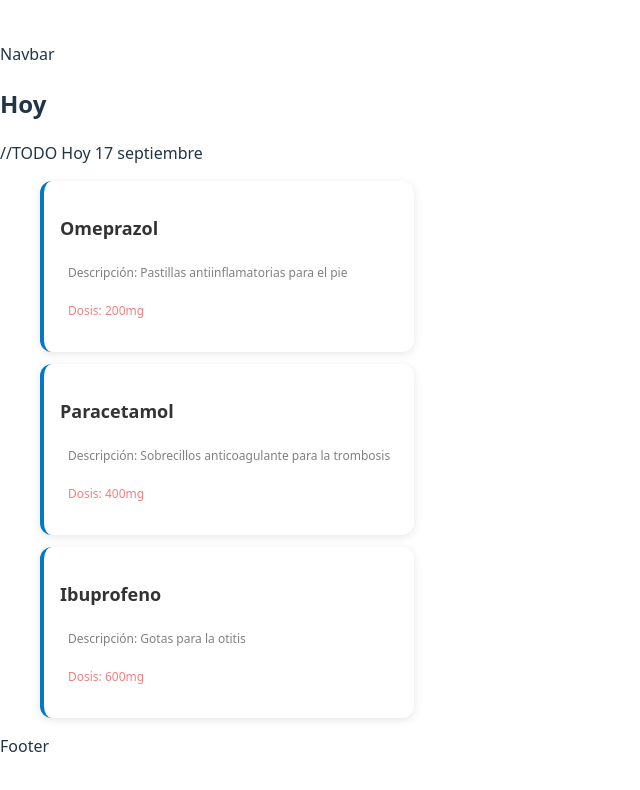
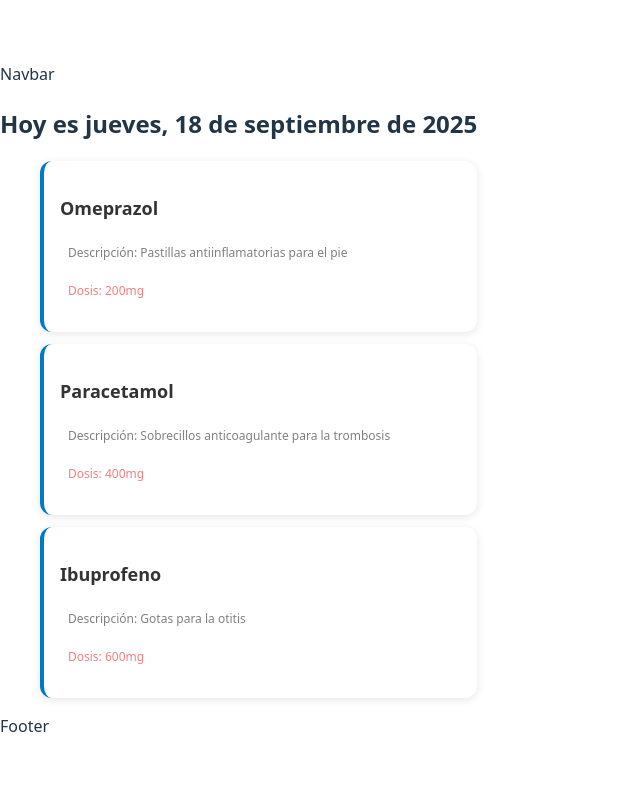
Before and after one commit to Sanitas-Hackaton-somosF5/Recuerda-me-frontend, a React (Vite) app: page /today in a window 1280 px wide. Shown: the top 790 px of the page, without its empty margins (0-640 px from the left). Built offline with nearby package versions, Linux system fonts and the light colour scheme.

Commit message:
CREATE component TodayTimeStamp.jsx #5

```diff
--- /dev/null
+++ b/src/components/TodayTimeStamp.jsx
@@ -0,0 +1,15 @@
+import React from "react";
+
+const TodayTimeStamp = () => {
+    const today = new Date();
+    const timestamp = today.toLocaleString("es-ES", {
+        weekday: "long",
+        year: "numeric",
+        month: "long",
+        day: "numeric",
+    });
+
+    return <h2>Hoy es {timestamp}</h2>;
+};
+
+export default TodayTimeStamp;
--- a/src/index.css
+++ b/src/index.css
@@ -3,10 +3,10 @@
   line-height: 1.5;
   font-weight: 400;
 
-  color-scheme: light dark;
+  /*color-scheme: light dark;
   color: rgba(255, 255, 255, 0.87);
-  /*background-color: #242424;*/
-  background-color: white;
+  background-color: #242424;*/
+
 
   font-synthesis: none;
   text-rendering: optimizeLegibility;
--- a/src/pages/Today.jsx
+++ b/src/pages/Today.jsx
@@ -1,5 +1,7 @@
 import React from 'react'
 import MedicationCard from '../components/MedicationCard'
+import TodayTimeStamp from '../components/TodayTimeStamp'
+
 
 const Today = () => {
 
@@ -13,8 +15,8 @@ const Today = () => {
 
     return (
         <div>
-            <h2>Hoy</h2>
-            //TODO Hoy 17 septiembre
+            <TodayTimeStamp />
+
             <ul>
                 {medications.map(med => (
                     <MedicationCard
```
